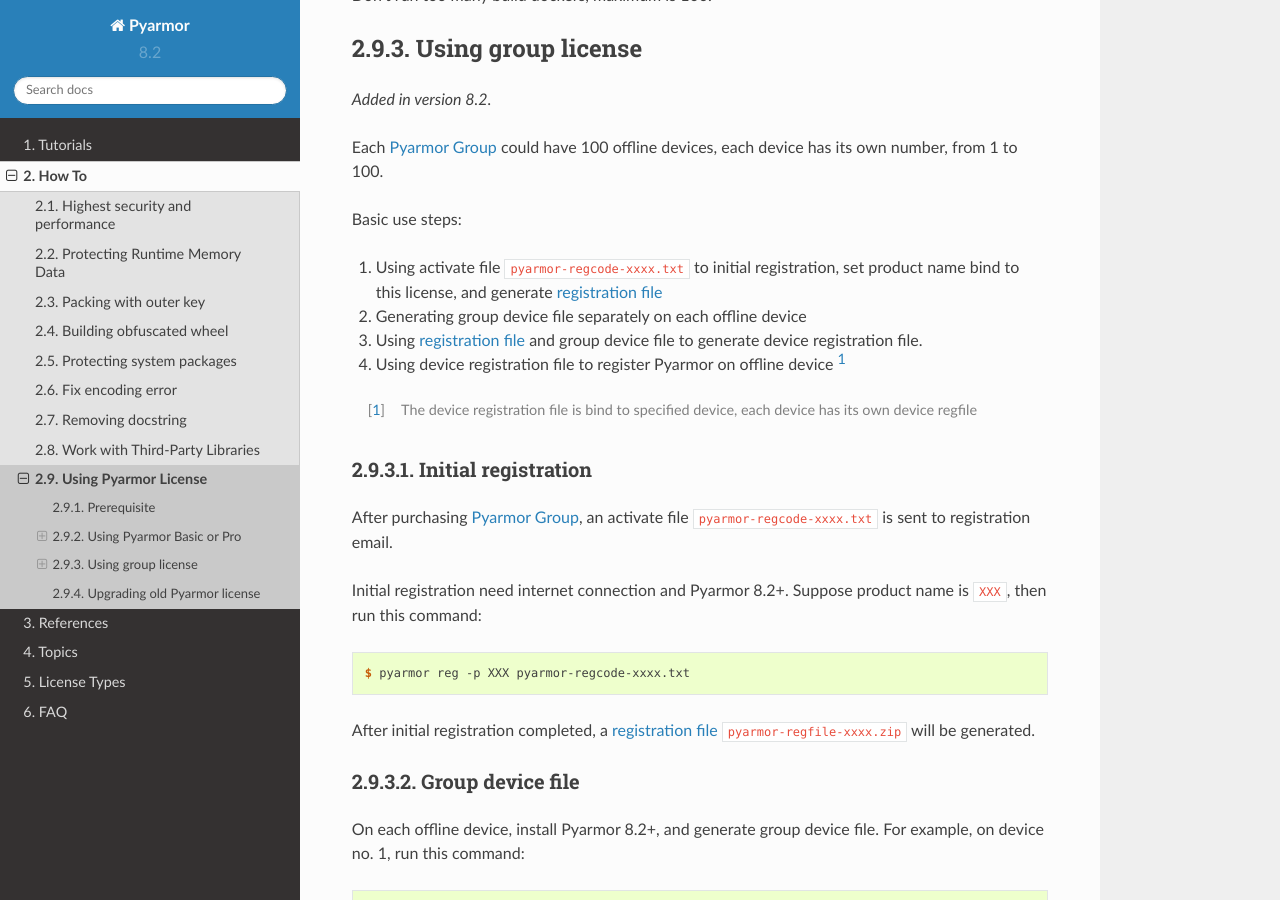
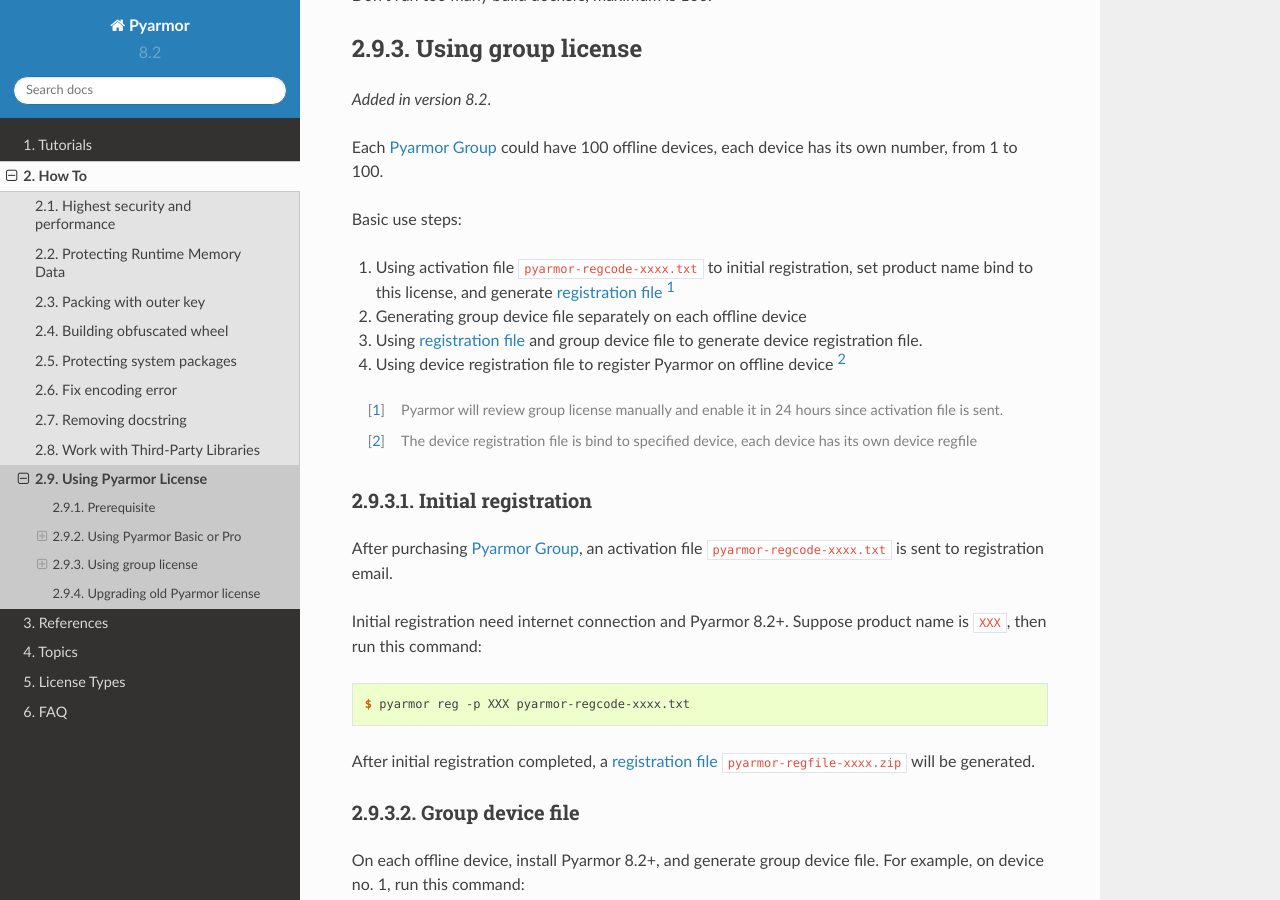
Before and after one commit to dashingsoft/pyarmor, a Sphinx documentation site: the page built from docs/how-to/register.rst, in a window 1280 px wide and 900 px high, scrolled down 2455 px. Built offline with Sphinx 7.4.7 and the Read the Docs theme 2.0.0, drawn with Linux system fonts in a browser that asks for light colours.

Commit message:
Add note for group license

```diff
--- a/docs/how-to/register.rst
+++ b/docs/how-to/register.rst
@@ -91,17 +91,18 @@
 
 Basic use steps:
 
-1. Using activate file :file:`pyarmor-regcode-xxxx.txt` to initial registration, set product name bind to this license, and generate :term:`registration file`
+1. Using activation file :file:`pyarmor-regcode-xxxx.txt` to initial registration, set product name bind to this license, and generate :term:`registration file` [#]_
 2. Generating group device file separately on each offline device
 3. Using :term:`registration file` and group device file to generate device registration file.
 4. Using device registration file to register Pyarmor on offline device [#]_
 
+.. [#] Pyarmor will review group license manually and enable it in 24 hours since activation file is sent.
 .. [#] The device registration file is bind to specified device, each device has its own device regfile
 
 Initial registration
 --------------------
 
-After purchasing :term:`Pyarmor Group`, an activate file :file:`pyarmor-regcode-xxxx.txt` is sent to registration email.
+After purchasing :term:`Pyarmor Group`, an activation file :file:`pyarmor-regcode-xxxx.txt` is sent to registration email.
 
 Initial registration need internet connection and Pyarmor 8.2+. Suppose product name is ``XXX``, then run this command::
 
```
